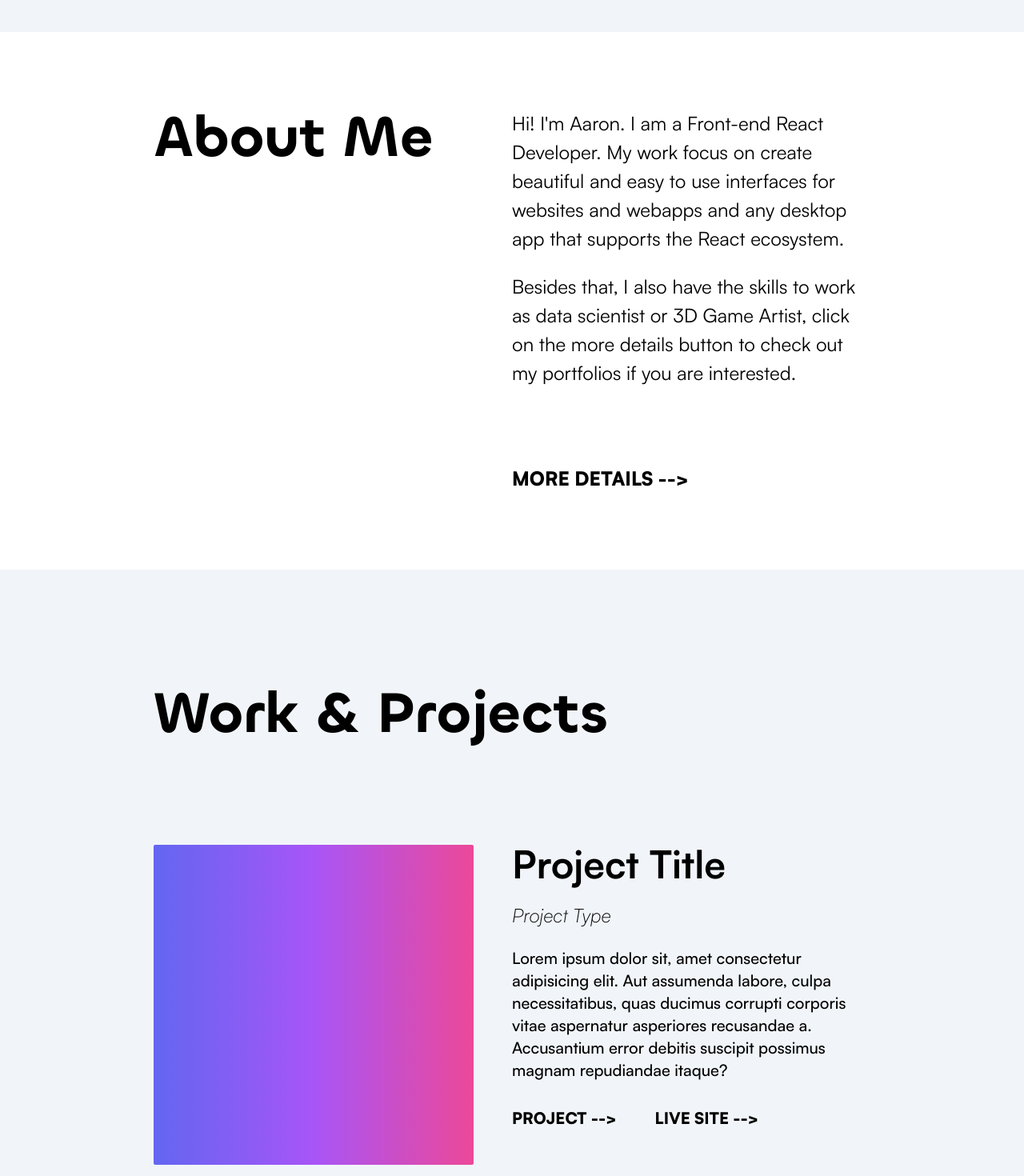
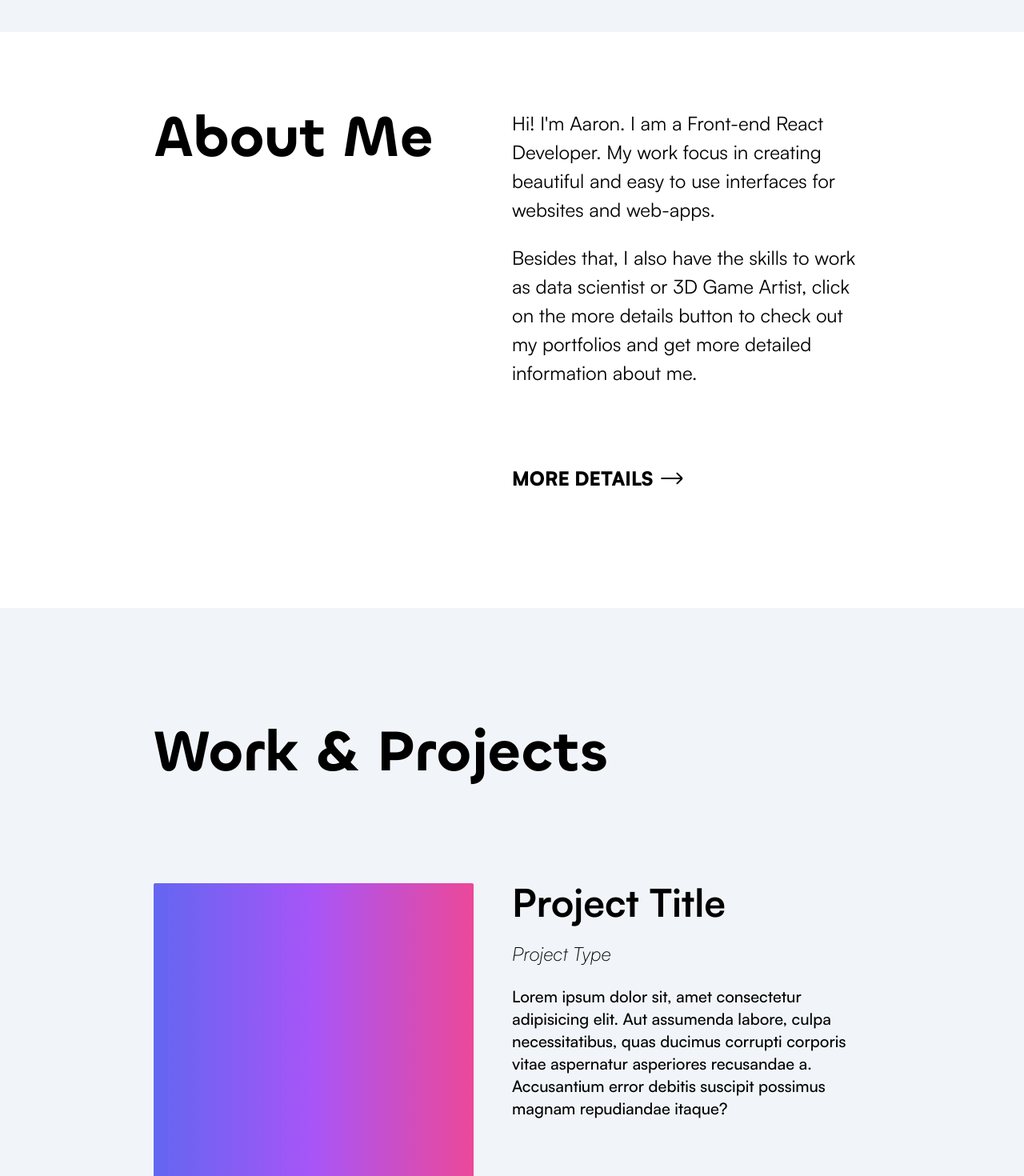
Before and after one commit to iaaron-xyz/portfolio, a React (Vite) app: page / in a window 1280 px wide. Shown: the part 760-2230 px from the top of the page at 80% size. Built offline with nearby package versions, Linux system fonts and the light colour scheme.

Commit message:
add linkpage btn and icon

```diff
--- a/src/components/Pages/Footer.jsx
+++ b/src/components/Pages/Footer.jsx
@@ -1,3 +1,5 @@
+import LinkPage from "../Pieces/LinkPage";
+
 const Footer = () => {
   return (
     <footer className='p-16 flex flex-col items-center justify-center text-slate-100'>
@@ -14,9 +16,11 @@
         Let&apos;s Work Together!
       </h2>
       <h4 className='text-green-400 text-xl'>Ready to work remotely</h4>
-      <a href='' className='block my-36 text-xl font-satoshiBlack'>
-        LET&apos;S GET IN TOUCH! --{">"}
-      </a>
+      <LinkPage
+        text={"LET'S GET IN TOUCH!"}
+        iconColor='white'
+        extraClasses='my-24 text-2xl'
+      />
       <div className='mb-32'>
         <a href='' className='mx-8'>
           LinkedIn
--- a/src/components/Pages/Homepage/HomeAbout.jsx
+++ b/src/components/Pages/Homepage/HomeAbout.jsx
@@ -1,3 +1,5 @@
+import LinkPage from "../../Pieces/LinkPage";
+
 const HomeAbout = () => {
   return (
     <section className='flex align-center mx-48'>
@@ -19,18 +21,15 @@
   return (
     <div className='text-2xl leading-9'>
       <p className='mb-6'>
-        Hi! I&apos;m Aaron. I am a Front-end React Developer. My work focus on
-        create beautiful and easy to use interfaces for websites and webapps and
-        any desktop app that supports the React ecosystem.
+        Hi! I&apos;m Aaron. I am a Front-end React Developer. My work focus in
+        creating beautiful and easy to use interfaces for websites and web-apps.
       </p>
       <p className='mb-24'>
         Besides that, I also have the skills to work as data scientist or 3D
         Game Artist, click on the more details button to check out my portfolios
-        if you are interested.
+        and get more detailed information about me.
       </p>
-      <p className='font-satoshiBlack'>
-        <a href=''>MORE DETAILS --{">"}</a>
-      </p>
+      <LinkPage text={"more details"} />
     </div>
   );
 };
--- a/src/components/Pages/Homepage/HomeCover.jsx
+++ b/src/components/Pages/Homepage/HomeCover.jsx
@@ -1,4 +1,5 @@
 import { useState, useEffect } from "react";
+import LinkPage from "../../pieces/LinkPage";
 
 const HomeCover = () => {
   return (
@@ -40,9 +41,7 @@
 const HomeCoverLinks = () => {
   return (
     <div className='mt-8 text-2xl'>
-      <a href='' className='my-12 block font-satoshiBlack'>
-        SEE MY WORK --{">"}
-      </a>
+      <LinkPage text={"see my work"} />
       <div>
         <a href='' className='mr-4'>
           LinkedIn
--- a/src/components/Pages/Homepage/HomeProjects.jsx
+++ b/src/components/Pages/Homepage/HomeProjects.jsx
@@ -1,3 +1,5 @@
+import LinkPage from "../../Pieces/LinkPage";
+
 const HomeProjects = () => {
   return (
     <section className='bg-slate-100 py-36'>
@@ -83,19 +85,17 @@
 
 const HomeProjectInfoBtns = () => {
   return (
-    <div className='flex-1 text-xl font-satoshiBlack'>
-      <a href='' className='mr-12'>
-        PROJECT --{">"}
-      </a>
-      <a href=''>LIVE SITE --{">"}</a>
+    <div className='flex-1 flex text-xl font-satoshiBlack'>
+      <LinkPage text={"project"} />
+      <LinkPage text={"live site"} extraClasses={"ml-12"} />
     </div>
   );
 };
 
 const HomeProjectsMore = () => {
   return (
-    <div className='flex justify-center mt-20 text-xl font-satoshiBlack'>
-      <a href=''>SEE ALL MY WORKS AND PROJECTS --{">"}</a>
+    <div className='flex justify-center mt-28 text-xl'>
+      <LinkPage text={"see all my works and projects"} />
     </div>
   );
 };
--- /dev/null
+++ b/src/components/Pieces/LinkPage.jsx
@@ -0,0 +1,22 @@
+import Arrow from "./icons/Arrow";
+
+const LinkPage = ({
+  text = "Link-Page",
+  url = "",
+  extraClasses = "",
+  iconColor = "black",
+}) => {
+  return (
+    <a
+      href={url}
+      className={`flex items-center my-12 font-satoshiBlack ${extraClasses}`}
+    >
+      {text.toUpperCase()}{" "}
+      <Arrow
+        className={`ml-3 h-6 rotate-45 stroke-1 fill-${iconColor} stroke-${iconColor}`}
+      />
+    </a>
+  );
+};
+
+export default LinkPage;
--- /dev/null
+++ b/src/components/Pieces/icons/Arrow.jsx
@@ -0,0 +1,16 @@
+const Arrow = ({ className }) => {
+  return (
+    <svg
+      viewBox='0 0 24 24'
+      xmlns='http://www.w3.org/2000/svg'
+      className={className}
+    >
+      <g id='SVGRepo_iconCarrier'>
+        {" "}
+        <path d='M12 4C11.4477 4 11 3.55228 11 3C11 2.44772 11.4477 2 12 2L20 2C21.1046 2 22 2.89543 22 4V12C22 12.5523 21.5523 13 21 13C20.4477 13 20 12.5523 20 12V5.39343L3.72798 21.6655C3.33746 22.056 2.70429 22.056 2.31377 21.6655C1.92324 21.2749 1.92324 20.6418 2.31377 20.2512L18.565 4L12 4Z'></path>{" "}
+      </g>
+    </svg>
+  );
+};
+
+export default Arrow;
```
